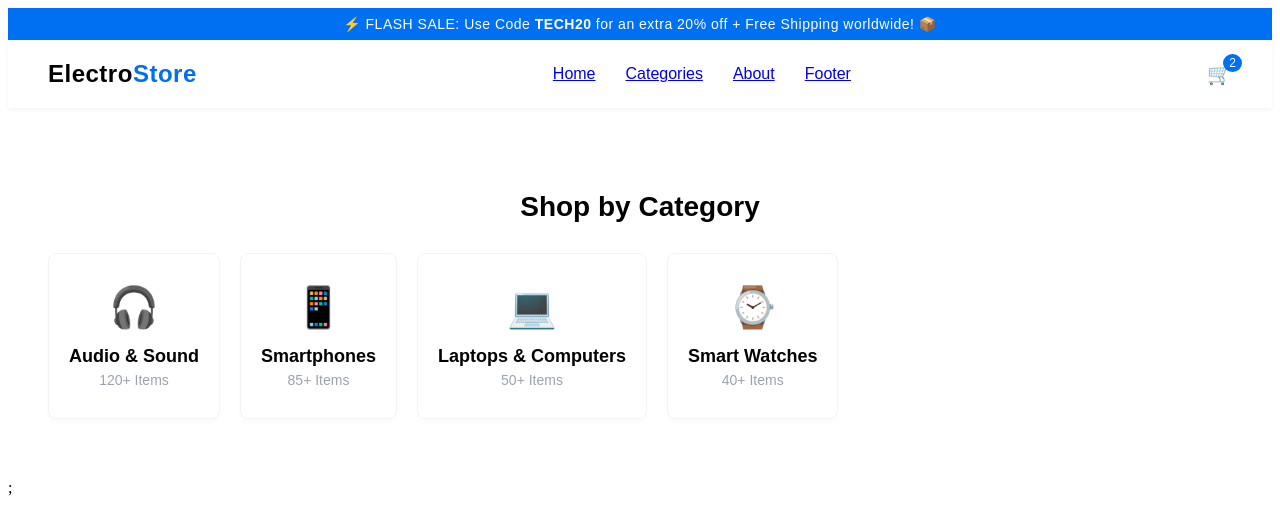
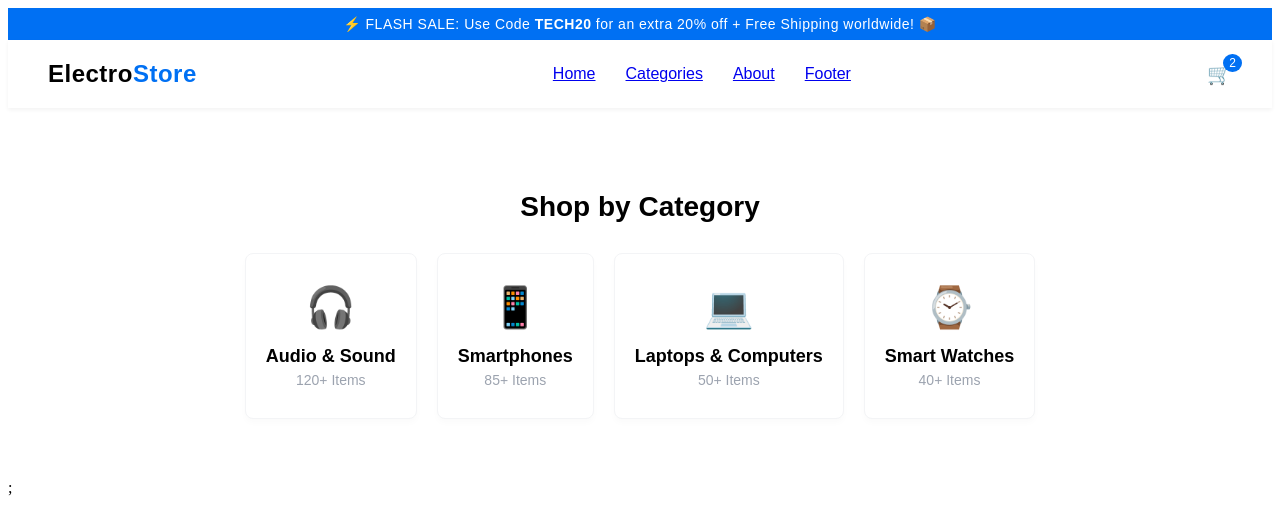
Before and after one commit to itztameem/electrostore, a React (Vite) app: page /categories in a window 1280 px wide. Shown: the top 529 px of the page. Built offline with nearby package versions, Linux system fonts and the light colour scheme.

Commit message:
Backup before integrating Supabase

```diff
--- a/src/components/Categories.jsx
+++ b/src/components/Categories.jsx
@@ -25,9 +25,9 @@ export const Categories = () => {
 };
 
 const styles = {
-  section: { padding: '60px 40px', maxWidth: '1200px', margin: '0 auto', fontFamily: 'sans-serif' },
+  section: { padding: '60px 40px', maxWidth: '1200px', margin: '0 auto', fontFamily: 'sans-serif',textAlign:'center' },
   sectionTitle: { fontSize: '28px', fontWeight: '700', marginBottom: '30px', textAlign: 'center' },
-  categoryGrid: { display: 'flex', flexDirection: 'row', flexWrap: 'wrap', justifyContent: 'centre', gap: '20px' },
+  categoryGrid: { display: 'flex', flexDirection: 'row', flexWrap: 'wrap', justifyContent: 'center', alignItems:'center', gap: '20px',width:'100%' },
   categoryCard: { backgroundColor: 'white', padding: '30px 20px', borderRadius: '8px', textAlign: 'center', boxShadow: '0 4px 6px rgba(0,0,0,0.02)', border: '1px solid #f3f4f6', cursor: 'pointer' },
   categoryIcon: { fontSize: '40px', marginBottom: '15px' },
   categoryName: { fontSize: '18px', margin: '0 0 5px 0', fontWeight: '600' },
```
